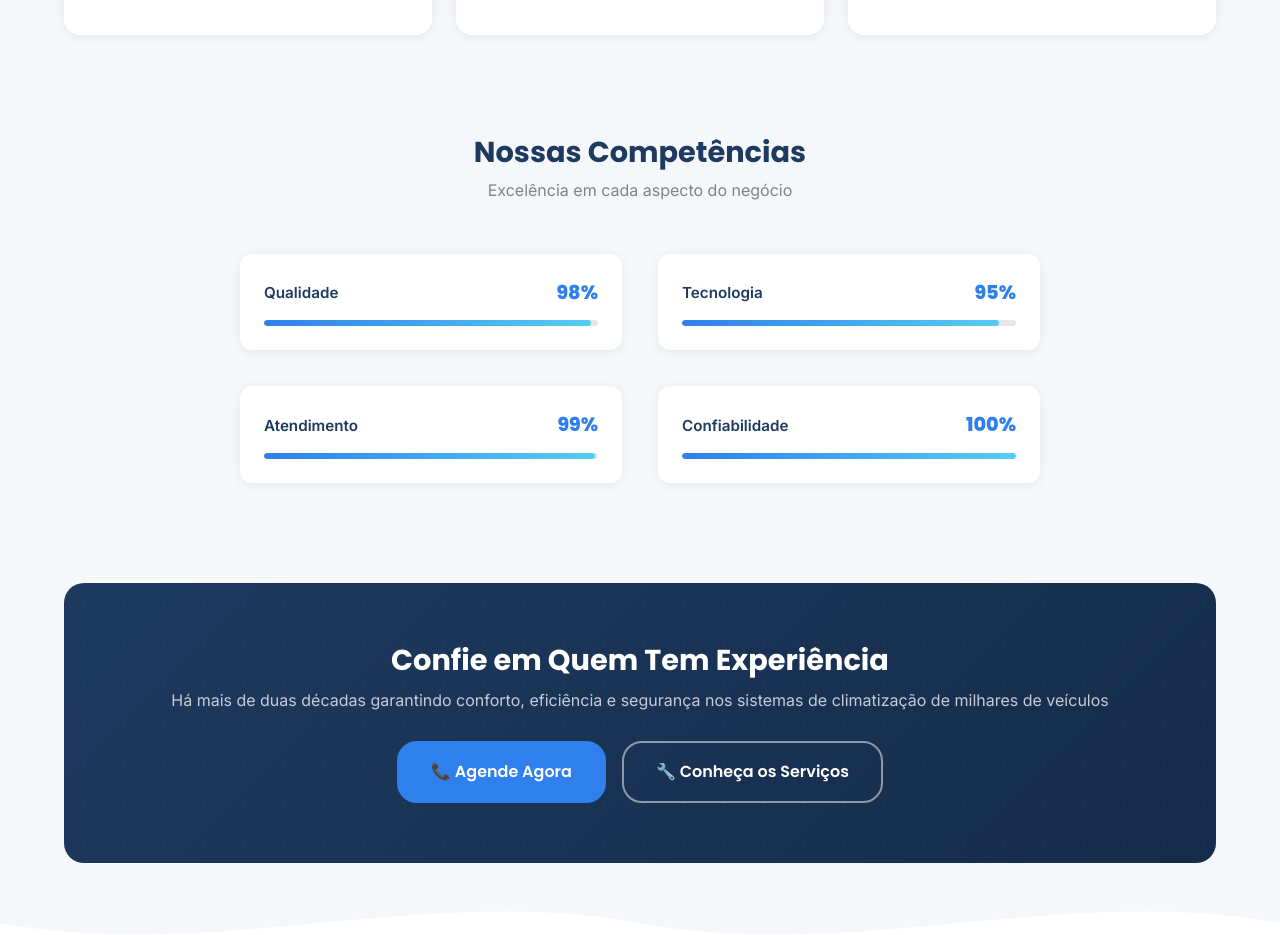
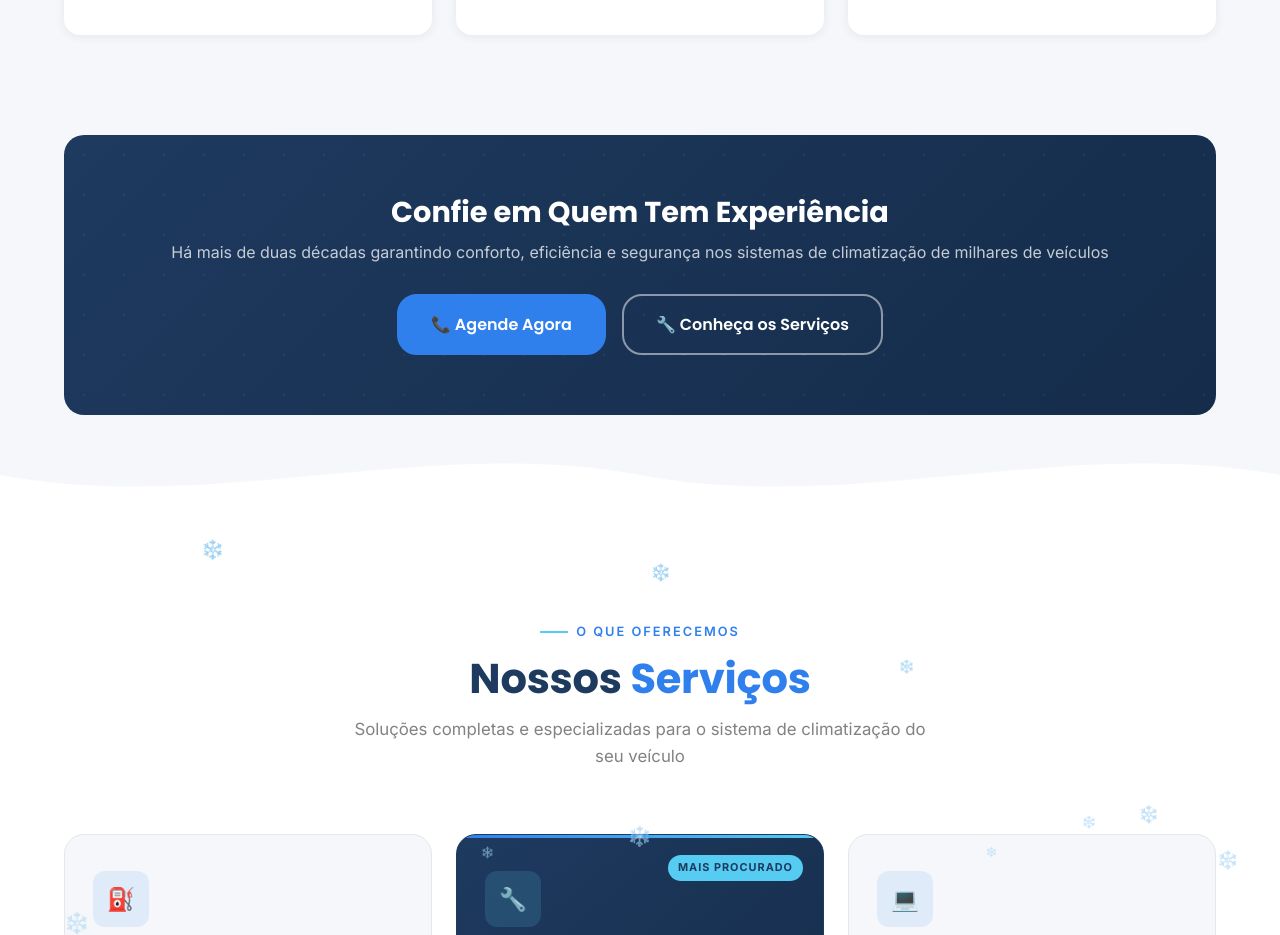
Before and after one commit to Lucas-dev98/ICE_CAR, a React (Vite) app: page / in a window 1280 px wide. Shown: the part 2080-3015 px from the top of the page. Built offline with nearby package versions, Linux system fonts and the light colour scheme.

Commit message:
UX: Remove 'Nossas Competências' section - redundant content, improve page focus

```diff
--- a/src/components/Sobre.jsx
+++ b/src/components/Sobre.jsx
@@ -1,9 +1,7 @@
 import './Sobre.css';
-import { useState, useEffect, useRef } from 'react';
+import { useEffect, useRef } from 'react';
 
 const Sobre = () => {
-  const [animatedNiveis, setAnimatedNiveis] = useState({});
-  const competenciasRef = useRef(null);
   const particlesRef = useRef(null);
 
   const valores = [
@@ -23,45 +21,6 @@ const Sobre = () => {
       descricao: 'Ética profissional, transparência absoluta, responsabilidade social, inovação contínua e compromisso permanente com o desenvolvimento técnico e humano.'
     }
   ];
-
-  const competencias = [
-    { label: 'Qualidade', nivel: 98 },
-    { label: 'Tecnologia', nivel: 95 },
-    { label: 'Atendimento', nivel: 99 },
-    { label: 'Confiabilidade', nivel: 100 },
-  ];
-
-  // Animar barras de competência quando entram em viewport
-  useEffect(() => {
-    const observer = new IntersectionObserver(
-      (entries) => {
-        entries.forEach((entry) => {
-          if (entry.isIntersecting) {
-            competencias.forEach((comp, idx) => {
-              setTimeout(() => {
-                setAnimatedNiveis((prev) => ({
-                  ...prev,
-                  [idx]: comp.nivel,
-                }));
-              }, idx * 100);
-            });
-            observer.unobserve(entry.target);
-          }
-        });
-      },
-      { threshold: 0.3 }
-    );
-
-    if (competenciasRef.current) {
-      observer.observe(competenciasRef.current);
-    }
-
-    return () => {
-      if (competenciasRef.current) {
-        observer.unobserve(competenciasRef.current);
-      }
-    };
-  }, []);
 
   // Criar partículas de neve
   useEffect(() => {
@@ -168,27 +127,6 @@ const Sobre = () => {
           </div>
         </div>
 
-        {/* Competências */}
-        <div className="sobre-competencias" ref={competenciasRef} data-animate="fade-up">
-          <div className="section-header-inline">
-            <h3>Nossas Competências</h3>
-            <p>Excelência em cada aspecto do negócio</p>
-          </div>
-          <div className="competencias-grid">
-            {competencias.map((comp, idx) => (
-              <div key={idx} className="competencia-item">
-                <div className="competencia-header">
-                  <span>{comp.label}</span>
-                  <span className="competencia-percent">{animatedNiveis[idx] || 0}%</span>
-                </div>
-                <div className="competencia-bar">
-                  <div className="competencia-fill" style={{ width: `${animatedNiveis[idx] || 0}%` }}></div>
-                </div>
-              </div>
-            ))}
-          </div>
-        </div>
-
         {/* Chamada para Ação */}
         <div className="sobre-cta" data-animate="fade-up">
           <div className="cta-content">
```
